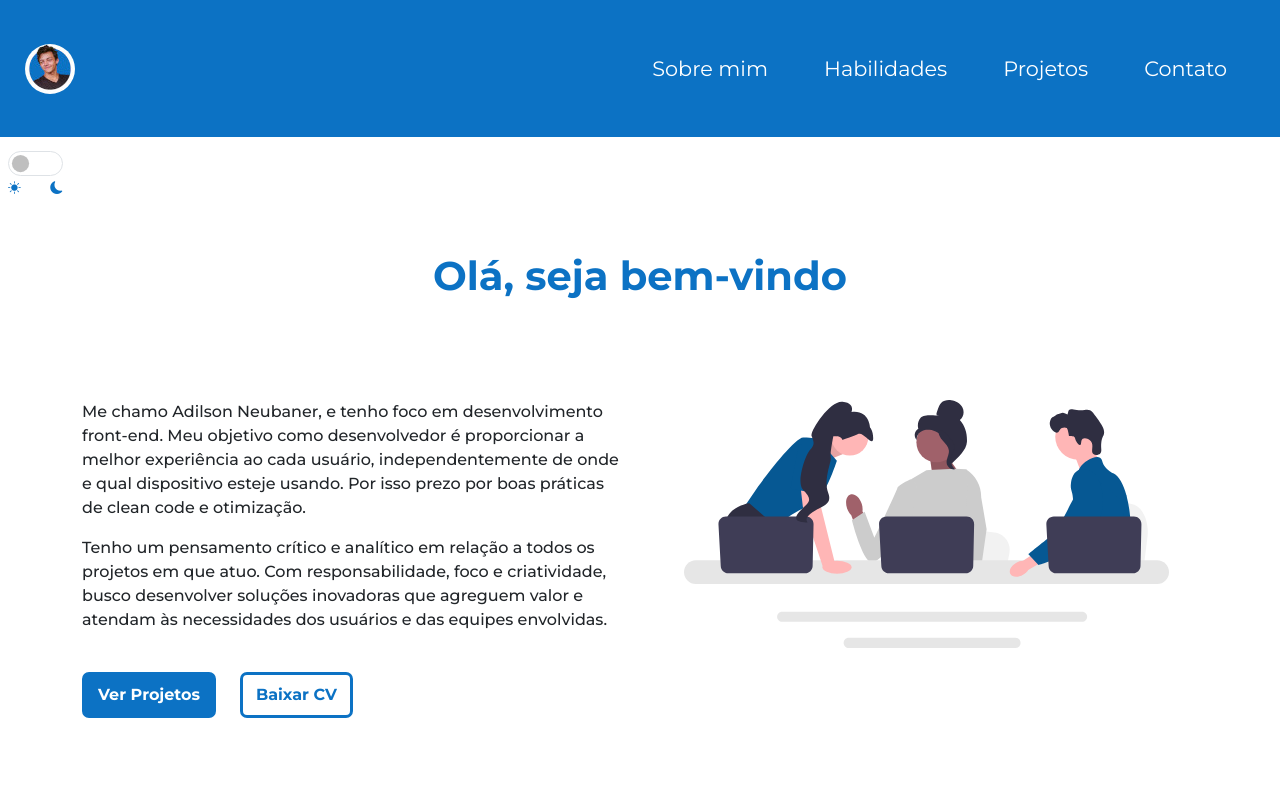
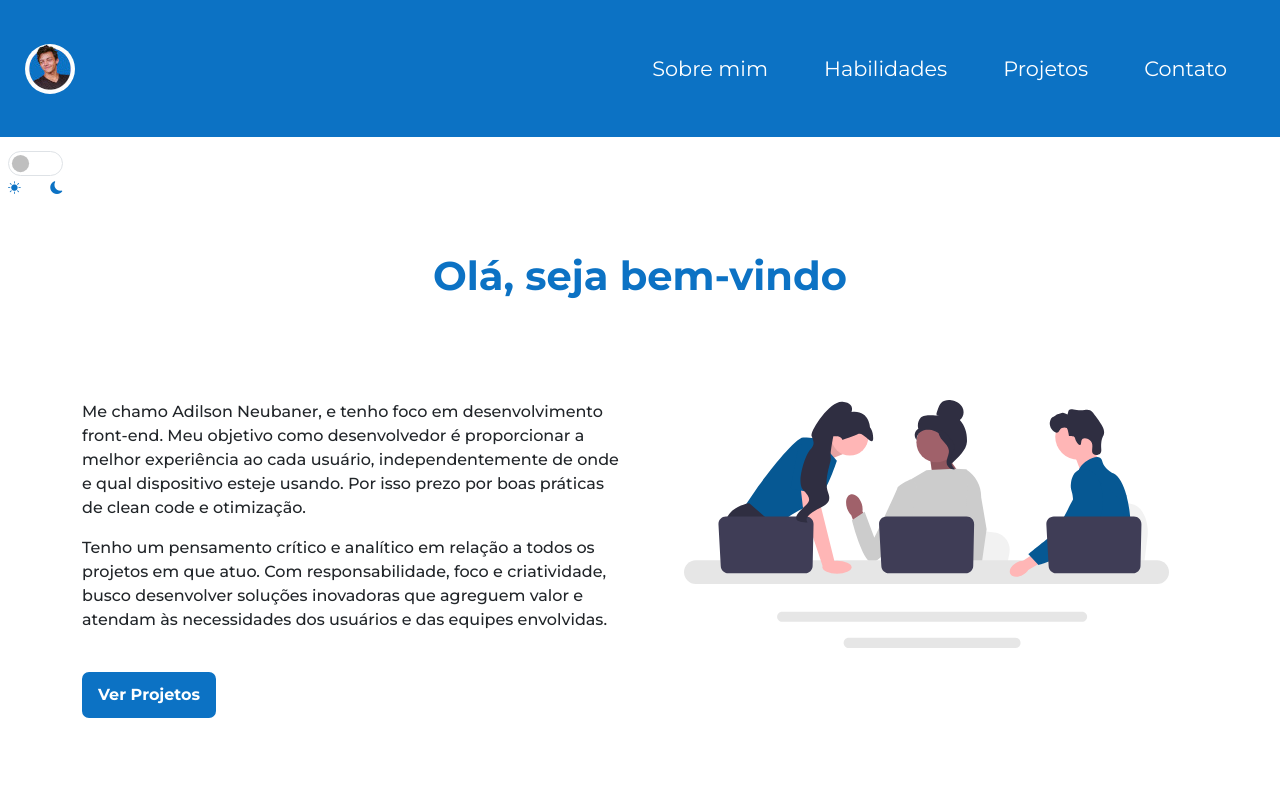
Before and after one commit to Adilsonneubaner/portfolio, a React (Vite) app: page / in a window 1280 px wide. Shown: the top 800 px of the page. Built offline with nearby package versions, Linux system fonts and the light colour scheme.

Commit message:
colocando botão de currículo em comentário

```diff
--- a/src/components/Main.jsx
+++ b/src/components/Main.jsx
@@ -61,13 +61,13 @@ const Main = ({temaEscolhido}) => {
                 </button>
             </a>
 
-            <button className={
+            {/* <button className={
                 temaEscolhido === false?
                 "button-cv-escuro projetos-cv" :
                 "button-cv-claro projetos-cv"
                 }>
                 Baixar CV
-            </button>
+            </button> */}
         </div>
 
         <div className="container sub-titulos" id='secao-habilidades' data-bs-spy='scroll' data-bs-target='#navbar' data-bs-offset='0'>
```
